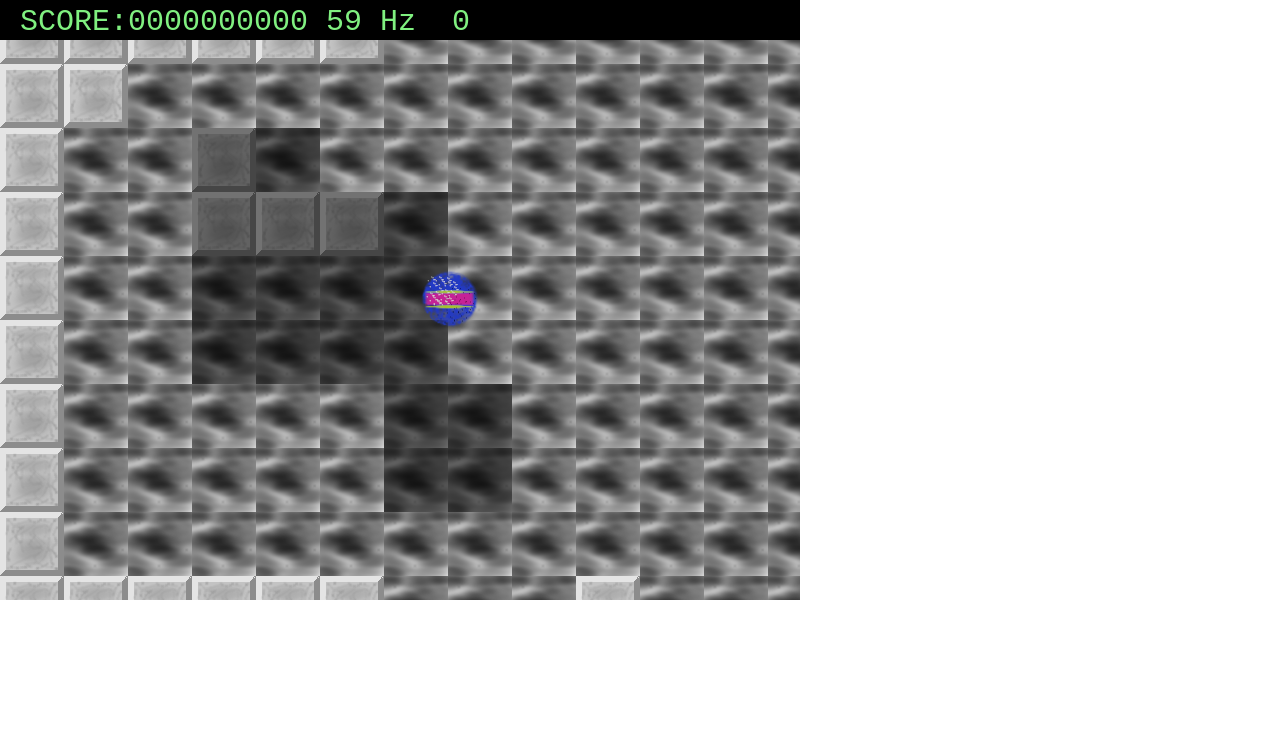
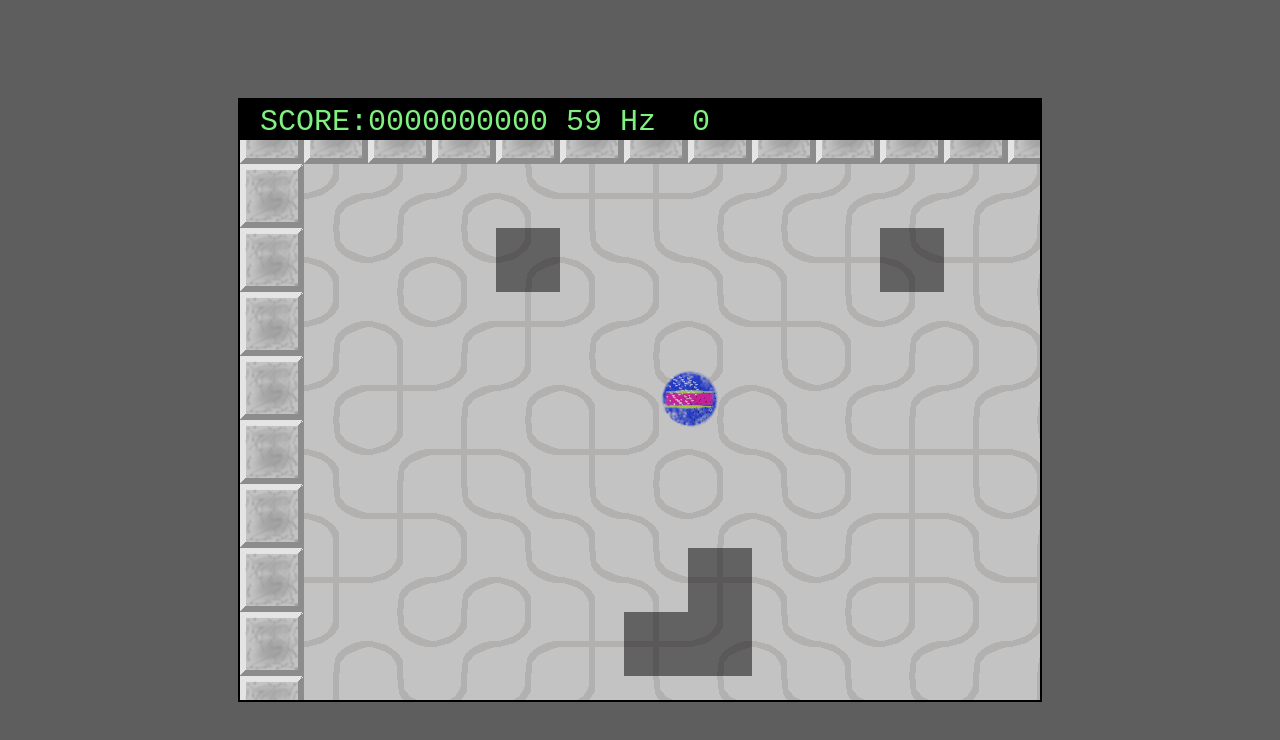
Before and after one commit to UffeMan/Javascript_canvas, a plain HTML site: page index.html in a window 1280 px wide. Drawn offline with Linux system fonts and the light colour scheme.

Commit message:
lite finare golv

```diff
--- a/css/style.css
+++ b/css/style.css
@@ -1,10 +1,19 @@
 * {
+  box-sizing: border-box;
   padding: 0px;
   margin: 0px;
 }
 
 canvas {
-  width: 800px;
-  height: 600px;
-  background-color: black;
+  padding: 2px;
+  background-color: rgb(0, 0, 0);
 }
+
+#ram {
+  display: flex;
+  justify-content: center;
+  align-items: center;
+  height: 100vh;
+  width: 100%;
+  background-color: rgb(94, 94, 94);
+}
--- a/index.html
+++ b/index.html
@@ -9,8 +9,8 @@
     <link rel="stylesheet" href="./css/style.css" />
   </head>
   <body>
-    <div>
-      <canvas id="my-canvas" width = "800px" height = "600px"></canvas>
+    <div id="ram">
+      <canvas id="my-canvas" width="800px" height="600px"></canvas>
     </div>
     <script src="./script/script.js" async defer></script>
   </body>
--- a/script/script.js
+++ b/script/script.js
@@ -129,12 +129,14 @@ let speedX = 0;
 let speedY = 0;
 let screenPosX = [0, 64, 128, 192];
 let screenPosY = [0, 64, 128, 192];
-let tileSizeX = 64;
-let tileSizeY = 64;
 let topLevelX;
 let topLevelY;
-let sizeLevelX;
-let sizeLevelY;
+
+let tileWidth = 64;
+let tileHeight = 64;
+let levelWidth = 25;
+let levelHeight = 19;
+let levelDepth = 4;
 
 let framerate = 60;
 let averageFramerate;
@@ -142,6 +144,10 @@ let sumFramerate = 0;
 let fCounter = 0;
 let oldPerformance;
 let newPerformance;
+
+
+let level;
+
 
 // testing
 let radius = 50;
@@ -161,13 +167,13 @@ document.addEventListener("keydown", function (event) {
 
 document.addEventListener("keyup", function (event) {
   if (event.code == "ArrowUp") {
-    directionInput = directionInput ^ (1 & 15);
+    directionInput = directionInput ^ 1 & 15;
   } else if (event.code == "ArrowLeft") {
-    directionInput = directionInput ^ (2 & 15);
+    directionInput = directionInput ^ 2 & 15;
   } else if (event.code == "ArrowDown") {
-    directionInput = directionInput ^ (4 & 15);
+    directionInput = directionInput ^ 4 & 15;
   } else if (event.code == "ArrowRight") {
-    directionInput = directionInput ^ (8 & 15);
+    directionInput = directionInput ^ 8 & 15;
   }
 });
 
@@ -201,23 +207,46 @@ const tile = {
 };
 
 const tiles = [];
-for (let i = 0; i < 3; i++) tiles.push(Object.assign({}, tile)); // pushar in samma tile....    inte bra alls....    fixat!
+for (let i = 0; i < 9; i++) tiles.push(Object.assign({}, tile)); // pushar in samma tile....    inte bra alls....    fixat!
 
 pic = new Image();
-pic.src = "./media/img/floor-tile1.png";
-tiles[0].alpha = 1.0;
+pic.src = "./media/img/tile-floor-left.png";
+tiles[0].alpha = 1;
 tiles[0].img = pic;
 pic = new Image();
-pic.src = "./media/img/wall-tile.png";
-tiles[1].alpha = 1.0;
+pic.src = "./media/img/tile-floor-right.png";
+tiles[1].alpha = 1;
 tiles[1].img = pic;
 pic = new Image();
+pic.src = "./media/img/tile-floor-cross.png";
+tiles[2].alpha = 1;
+tiles[2].img = pic;
+pic = new Image();
 pic.src = "./media/img/floor-glas-tile.png";
-tiles[2].alpha = 0.5;
-tiles[2].img = pic;
-
+tiles[3].alpha = 0.5;
+tiles[3].img = pic;
+pic = new Image();
+pic.src = "./media/img/floor-glas-tile.png";
+tiles[4].alpha = 1;
+tiles[4].img = pic;
+pic = new Image();
+pic.src = "./media/img/tile-floor-cross.png";
+tiles[5].alpha = 1;
+tiles[5].img = pic;
+pic = new Image();
+pic.src = "./media/img/tile-floor-cross.png";
+tiles[6].alpha = 1;
+tiles[6].img = pic;
+pic = new Image();
+pic.src = "./media/img/tile-floor-cross.png";
+tiles[7].alpha = 1;
+tiles[7].img = pic;
+pic = new Image();
+pic.src = "./media/img/wall-tile.png";
+tiles[8].alpha = 1;
+tiles[8].img = pic;
 // En bunt Levels med scroll. Dax att göra "Hell Well"
-const level = {
+level = {
   levelName: "Soft start",
 
 design: [
@@ -307,6 +336,9 @@ design: [
   ]
 ],
 };
+//console.log(level);
+createLevel();
+
 const levels = [];
 for (let i = 0; i < 1; i++) levels.push(Object.assign({}, level));
 
@@ -393,18 +425,18 @@ function updateFrame() {
   }
 
   let parallaxSpeed = 1.0;
-  let framerateKompesation = 1;
-  if (framerate) framerateKompesation = 60.0 / framerate;
+  let framerateCompensation = 1;
+  if (framerate) framerateCompensation = 60.0 / framerate;
 
   for (let i = gameZpos; i < levels[gameLevel].design.length; i++) {
-    screenPosX[i] += speedX * parallaxSpeed * framerateKompesation;
-    screenPosY[i] += speedY * parallaxSpeed * framerateKompesation;
+    screenPosX[i] += speedX * parallaxSpeed * framerateCompensation;
+    screenPosY[i] += speedY * parallaxSpeed * framerateCompensation;
     parallaxSpeed = parallaxSpeed - 0.1;
   }
 
   // Svart runt leveln
-  sizeLevelX = levels[gameLevel].design[0][0].length * tileSizeX;
-  sizeLevelY = levels[gameLevel].design[0].length * tileSizeY;
+  levelWidth = levels[gameLevel].design[0][0].length * tileWidth;
+  levelHeight = levels[gameLevel].design[0].length * tileHeight;
   topLevelX = -screenPosX[gameZpos];
   topLevelY = -screenPosY[gameZpos];
 }
@@ -441,21 +473,61 @@ function draw() {
     ctx.clearRect(0, topLevelY, topLevelX, -topLevelY + canvas.height);
   }
 
-  if (canvas.height - (sizeLevelY + topLevelY) >= 0) {
+  if (canvas.height - (levelHeight + topLevelY) >= 0) {
     ctx.clearRect(
       0,
-      sizeLevelY + topLevelY,
+      levelHeight + topLevelY,
       canvas.width,
-      canvas.height - (sizeLevelY + topLevelY)
+      canvas.height - (levelHeight + topLevelY)
     );
   }
 
-  if (sizeLevelY + topLevelY >= 0 && -(canvas.width + topLevelX) >= 0) {
+  if (levelHeight + topLevelY >= 0 && -(canvas.width + topLevelX) >= 0) {
     ctx.clearRect(
-      sizeLevelX + topLevelX,
+      levelWidth + topLevelX,
       0,
       -(canvas.width + topLevelX),
-      sizeLevelY + topLevelY
+      levelHeight + topLevelY
     );
   }
 }
+
+
+
+//tiles[levels[gameLevel].design[k][j][i]];
+function createLevel() {
+  // Nice floor
+  let floor = [0,1,0,1,0,1,0,1,2,2];
+  for (let k = levelDepth - 1; k >= 0; --k) {
+    for (let j = 0; j < levelHeight; j++) {
+      for (let i = 0; i < levelWidth; i++) {
+        level.design[k][j][i] = floor[Math.floor(Math.random()*10)];
+
+      }
+    }
+  }
+
+  // Add some glass floor tiles (kan bli mycket bättre)
+  for (let k = levelDepth - 1; k >= 0; --k) {
+    for (let j = 0; j < levelHeight; j++) {
+      for (let i = 0; i < levelWidth; i++) {
+        if(Math.random() < 0.1) level.design[k][j][i] = 3;
+
+      }
+    }
+  }
+
+  // Add a wall
+  for (let k = levelDepth - 1; k >= 0; --k) {
+    for (let j = 0; j < levelHeight; j++) {
+      for (let i = 0; i < levelWidth; i++) {
+        if(i == 0 || i == levelWidth - 1 || j == 0 || j == levelHeight-1){
+         level.design[k][j][i] = 8;
+        }
+      }
+    }
+  }
+
+
+
+}
```
Also changed, not shown: media/img/floor-tile.png (deleted), media/img/floor-tile1.png (deleted), media/img/tile-floor-cross.png (added), media/img/tile-floor-end.png (added), media/img/tile-floor-left.png (added), media/img/tile-floor-right.png (added), media/img/tile-floor-up.png (added), media/img/tile-flore-down.png (added).
